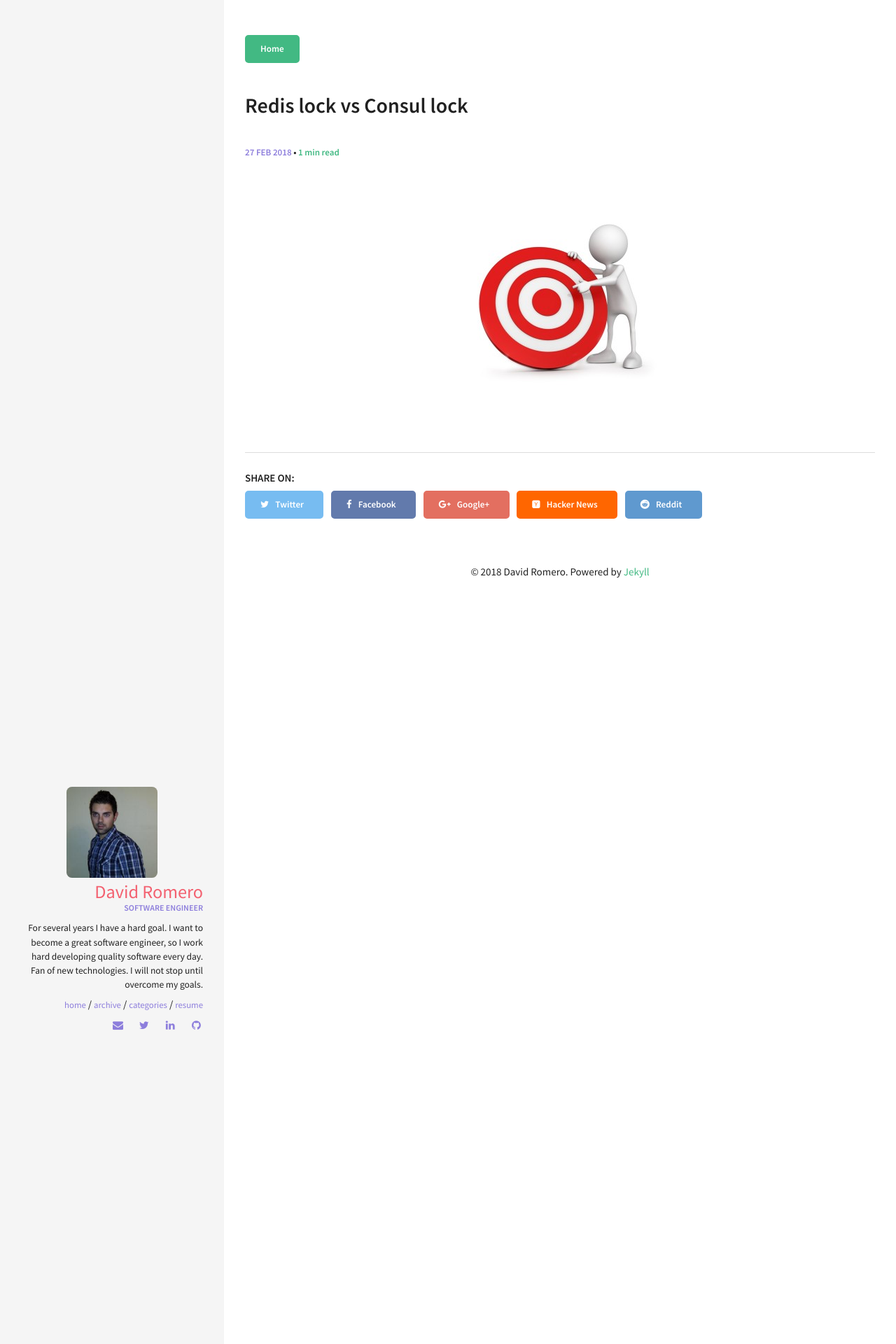
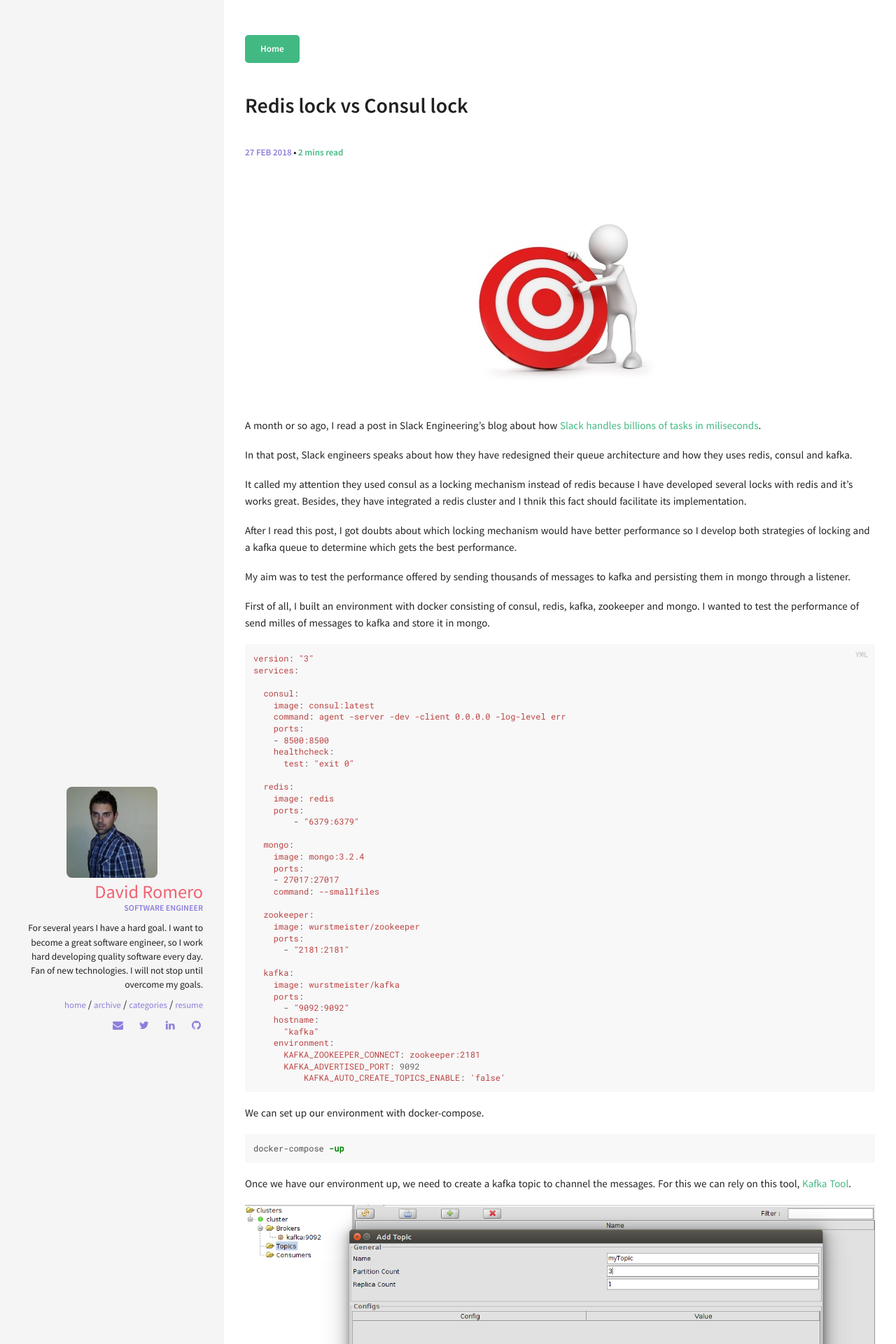
Before and after one commit to david-romero/david-romero.github.io, a Jekyll site: the page built from _posts/2018-02-27-consul-vs-redis-lock.md, in a window 1280 px wide. Shown: the top 1920 px of the page at 70% size. Built offline with Jekyll 4.4.1, drawn with Linux system fonts in a browser that asks for light colours; some of the changed text lies outside the part shown.

Commit message:
Writing post about kafka

```diff
--- a/_posts/2018-02-27-consul-vs-redis-lock.md
+++ b/_posts/2018-02-27-consul-vs-redis-lock.md
@@ -7,3 +7,70 @@ comments: true
 ---
 
 ![Redis lock vs Consul Lock]({{ "/img/goals.jpg" | absolute_url }})
+
+A month or so ago, I read a post in Slack Engineering's blog about how [Slack handles billions of tasks in miliseconds](https://slack.engineering/scaling-slacks-job-queue-687222e9d100).
+
+In that post, Slack engineers speaks about how they have redesigned their queue architecture and how they uses redis, consul and kafka.
+
+It called my attention they used consul as a locking mechanism instead of redis because I have developed several locks with redis and it's works great. Besides, they have integrated a redis cluster and I thnik this fact should facilitate its implementation.
+
+After I read this post, I got doubts about which locking mechanism would have better performance so I develop both strategies of locking and a kafka queue to determine which gets the best performance.
+
+My aim was to test the performance offered by sending thousands of messages to kafka and persisting them in mongo through a listener.
+
+First of all, I built an environment with docker consisting of consul, redis, kafka, zookeeper and mongo. I wanted to test the performance of send milles of messages to kafka and store it in mongo.
+{% highlight yml %}
+version: "3"
+services:
+
+  consul:
+    image: consul:latest
+    command: agent -server -dev -client 0.0.0.0 -log-level err
+    ports:
+    - 8500:8500
+    healthcheck:
+      test: "exit 0"
+
+  redis:
+    image: redis
+    ports:
+        - "6379:6379"
+
+  mongo:
+    image: mongo:3.2.4
+    ports:
+    - 27017:27017
+    command: --smallfiles
+
+  zookeeper:
+    image: wurstmeister/zookeeper
+    ports:
+      - "2181:2181"
+
+  kafka:
+    image: wurstmeister/kafka
+    ports:
+      - "9092:9092"
+    hostname:
+      "kafka"
+    environment:
+      KAFKA_ZOOKEEPER_CONNECT: zookeeper:2181
+      KAFKA_ADVERTISED_PORT: 9092
+	  KAFKA_AUTO_CREATE_TOPICS_ENABLE: 'false'
+
+{% endhighlight %}
+
+We can set up our environment with docker-compose.
+
+~~~ shell
+docker-compose -up
+~~~
+
+Once we have our environment up, we need to create a kafka topic to channel the messages. For this we can rely on this tool, [Kafka Tool](http://www.kafkatool.com/).
+
+![Kafka Topic Creation]({{ "/img/kafka-post/kafkaTopic-creation.png" | absolute_url }})
+![Kafka Topic Creation Successfully]({{ "/img/kafka-post/kafkaTopic-creation-successfully.png" | absolute_url }})
+
+Our environment is fine, we have to implement a sender and a listener.
+
+#### Sender:
```
Also changed, not shown: img/consul.png (added), img/fighting.jpg (added), img/kafka-post/kafkaTopic-creation-successfully.png (added), img/kafka-post/kafkaTopic-creation.png (added), img/redis.png (added).
